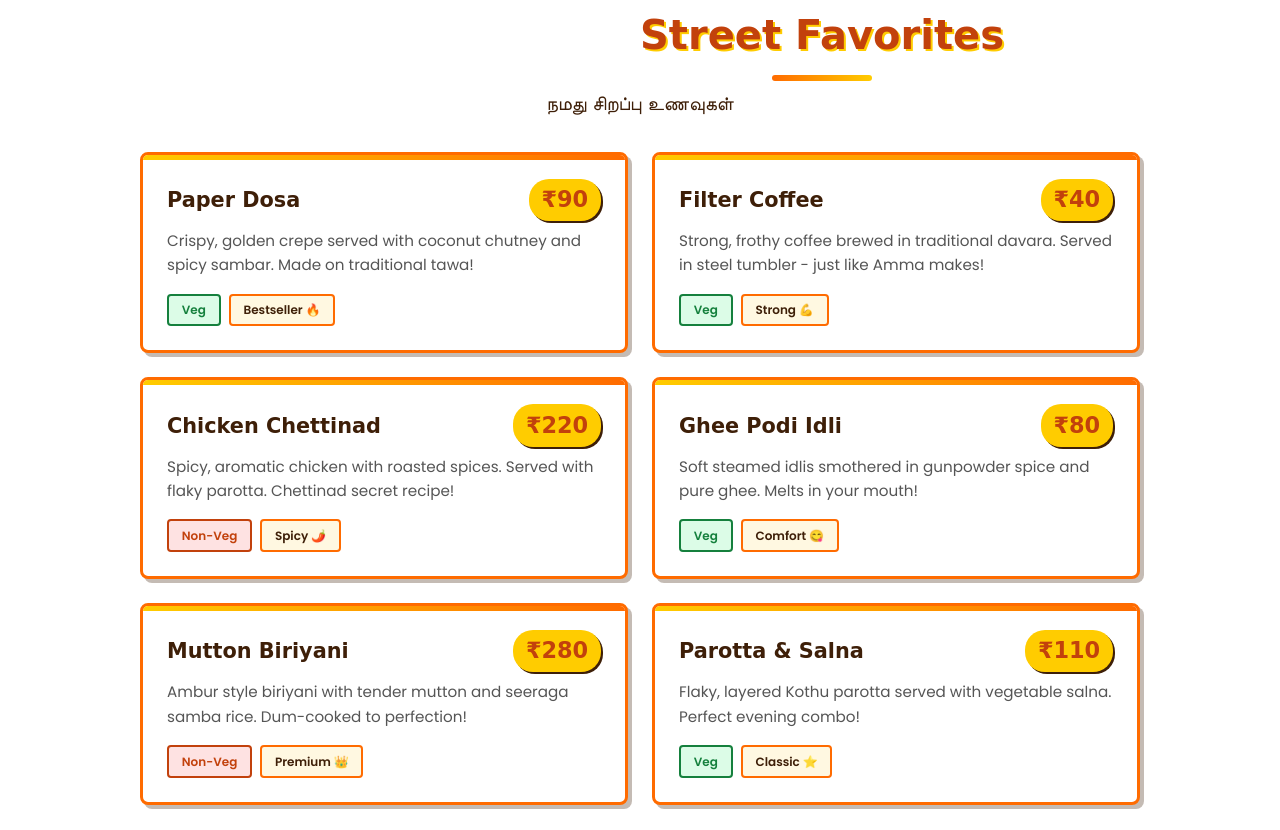
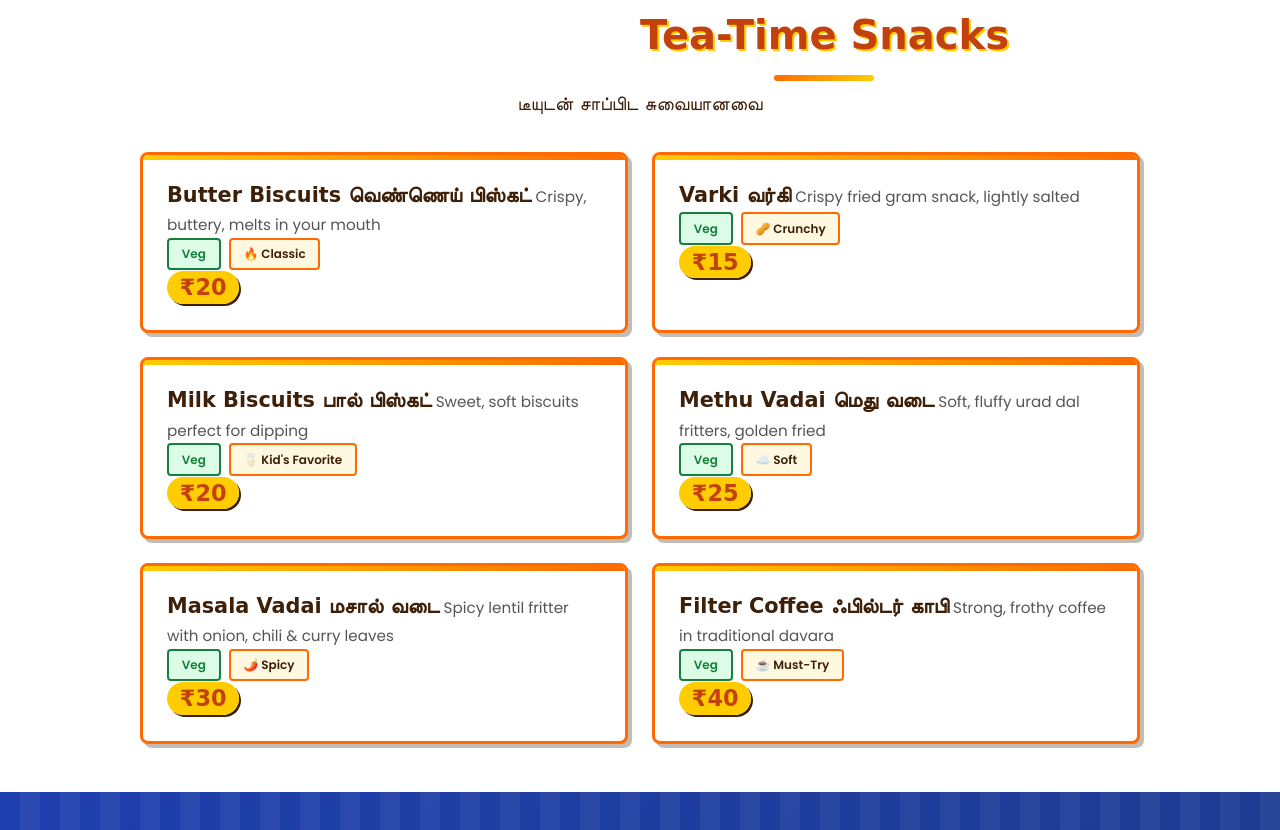
Before and after one commit to HarishPrabhu-02/chaikadai, a plain HTML site: page index.html in a window 1280 px wide. Shown: the part 810-1640 px from the top of the page. Drawn offline with Linux system fonts and the light colour scheme; a web font is replaced by a local one.

Commit message:
Updated menu with authentic tea kadai snacks along with their Tamil names

```diff
--- a/index.html
+++ b/index.html
@@ -289,6 +289,7 @@
             opacity: 0.8;
         }
 
+        /* Tea Kadai Menu Board Style */
         .menu-grid {
             display: grid;
             grid-template-columns: 1fr;
@@ -416,6 +417,7 @@
             background: rgba(255, 255, 255, 0.1);
             padding: 2rem;
             border-radius: var(--radius);
+            -webkit-backdrop-filter: blur(5px);
             backdrop-filter: blur(5px);
             border: 3px solid var(--color-kadai-yellow);
             box-shadow: 5px 5px 0 rgba(0, 0, 0, 0.3);
@@ -642,87 +644,89 @@
 
 <!-- Menu -->
 <section id="menu" class="menu-section">
-        <h2 class="section-title reveal">Street Favorites</h2>
-        <p class="tamil-section-title reveal">நமது சிறப்பு உணவுகள்</p>
+    <h2 class="section-title reveal">Tea-Time Snacks</h2>
+    <p class="tamil-section-title reveal">டீயுடன் சாப்பிட சுவையானவை</p>
 
+    <div class="menu-board reveal">
         <div class="menu-grid">
-            <!-- Item 1 -->
-            <article class="menu-item reveal">
-                <div class="item-header">
-                    <span class="item-name">Paper Dosa</span>
-                    <span class="item-price">₹90</span>
-                </div>
-                <p class="item-desc">Crispy, golden crepe served with coconut chutney and spicy sambar. Made on traditional tawa!</p>
+            <!-- Item 1: Butter Biscuits -->
+            <article class="menu-item">
+                <div class="item-info">
+                    <span class="item-name">Butter Biscuits <span class="tamil-sub">வெண்ணெய் பிஸ்கட்</span></span>
+                    <span class="item-desc">Crispy, buttery, melts in your mouth</span>
                     <div class="item-tags">
                         <span class="tag veg">Veg</span>
-                    <span class="tag">Bestseller 🔥</span>
+                        <span class="tag bestseller">🔥 Classic</span>
                     </div>
+                </div>
+                <span class="item-price">₹20</span>
             </article>
 
-            <!-- Item 2 -->
-            <article class="menu-item reveal">
-                <div class="item-header">
-                    <span class="item-name">Filter Coffee</span>
-                    <span class="item-price">₹40</span>
-                </div>
-                <p class="item-desc">Strong, frothy coffee brewed in traditional davara. Served in steel tumbler - just like Amma makes!</p>
+            <!-- Item 2: Varki -->
+            <article class="menu-item">
+                <div class="item-info">
+                    <span class="item-name">Varki <span class="tamil-sub">வர்கி</span></span>
+                    <span class="item-desc">Crispy fried gram snack, lightly salted</span>
                     <div class="item-tags">
                         <span class="tag veg">Veg</span>
-                    <span class="tag">Strong 💪</span>
+                        <span class="tag">🥜 Crunchy</span>
                     </div>
+                </div>
+                <span class="item-price">₹15</span>
             </article>
 
-            <!-- Item 3 -->
-            <article class="menu-item reveal">
-                <div class="item-header">
-                    <span class="item-name">Chicken Chettinad</span>
-                    <span class="item-price">₹220</span>
+            <!-- Item 3: Milk Biscuits -->
+            <article class="menu-item">
+                <div class="item-info">
+                    <span class="item-name">Milk Biscuits <span class="tamil-sub">பால் பிஸ்கட்</span></span>
+                    <span class="item-desc">Sweet, soft biscuits perfect for dipping</span>
+                    <div class="item-tags">
+                        <span class="tag veg">Veg</span>
+                        <span class="tag bestseller">🥛 Kid's Favorite</span>
                     </div>
-                <p class="item-desc">Spicy, aromatic chicken with roasted spices. Served with flaky parotta. Chettinad secret recipe!</p>
-                <div class="item-tags">
-                    <span class="tag non-veg">Non-Veg</span>
-                    <span class="tag">Spicy 🌶️</span>
                 </div>
+                <span class="item-price">₹20</span>
             </article>
 
-            <!-- Item 4 -->
-            <article class="menu-item reveal">
-                <div class="item-header">
-                    <span class="item-name">Ghee Podi Idli</span>
-                    <span class="item-price">₹80</span>
-                </div>
-                <p class="item-desc">Soft steamed idlis smothered in gunpowder spice and pure ghee. Melts in your mouth!</p>
+            <!-- Item 4: Methu Vadai -->
+            <article class="menu-item">
+                <div class="item-info">
+                    <span class="item-name">Methu Vadai <span class="tamil-sub">மெது வடை</span></span>
+                    <span class="item-desc">Soft, fluffy urad dal fritters, golden fried</span>
                     <div class="item-tags">
                         <span class="tag veg">Veg</span>
-                    <span class="tag">Comfort 😋</span>
+                        <span class="tag bestseller">☁️ Soft</span>
                     </div>
+                </div>
+                <span class="item-price">₹25</span>
             </article>
 
-            <!-- Item 5 -->
-            <article class="menu-item reveal">
-                <div class="item-header">
-                    <span class="item-name">Mutton Biriyani</span>
-                    <span class="item-price">₹280</span>
+            <!-- Item 5: Masala Vadai -->
+            <article class="menu-item">
+                <div class="item-info">
+                    <span class="item-name">Masala Vadai <span class="tamil-sub">மசால் வடை</span></span>
+                    <span class="item-desc">Spicy lentil fritter with onion, chili & curry leaves</span>
+                    <div class="item-tags">
+                        <span class="tag veg">Veg</span>
+                        <span class="tag bestseller">🌶️ Spicy</span>
                     </div>
-                <p class="item-desc">Ambur style biriyani with tender mutton and seeraga samba rice. Dum-cooked to perfection!</p>
-                <div class="item-tags">
-                    <span class="tag non-veg">Non-Veg</span>
-                    <span class="tag">Premium 👑</span>
                 </div>
+                <span class="item-price">₹30</span>
             </article>
 
-            <!-- Item 6 -->
-            <article class="menu-item reveal">
-                <div class="item-header">
-                    <span class="item-name">Parotta & Salna</span>
-                    <span class="item-price">₹110</span>
-                </div>
-                <p class="item-desc">Flaky, layered Kothu parotta served with vegetable salna. Perfect evening combo!</p>
+            <!-- Item 6: Filter Coffee -->
+            <article class="menu-item">
+                <div class="item-info">
+                    <span class="item-name">Filter Coffee <span class="tamil-sub">ஃபில்டர் காபி</span></span>
+                    <span class="item-desc">Strong, frothy coffee in traditional davara</span>
                     <div class="item-tags">
                         <span class="tag veg">Veg</span>
-                    <span class="tag">Classic ⭐</span>
+                        <span class="tag bestseller">☕ Must-Try</span>
                     </div>
+                </div>
+                <span class="item-price">₹40</span>
             </article>
+        </div>
     </div>
 </section>
 
```
Lines whose indentation alone changed are shown as unchanged.
